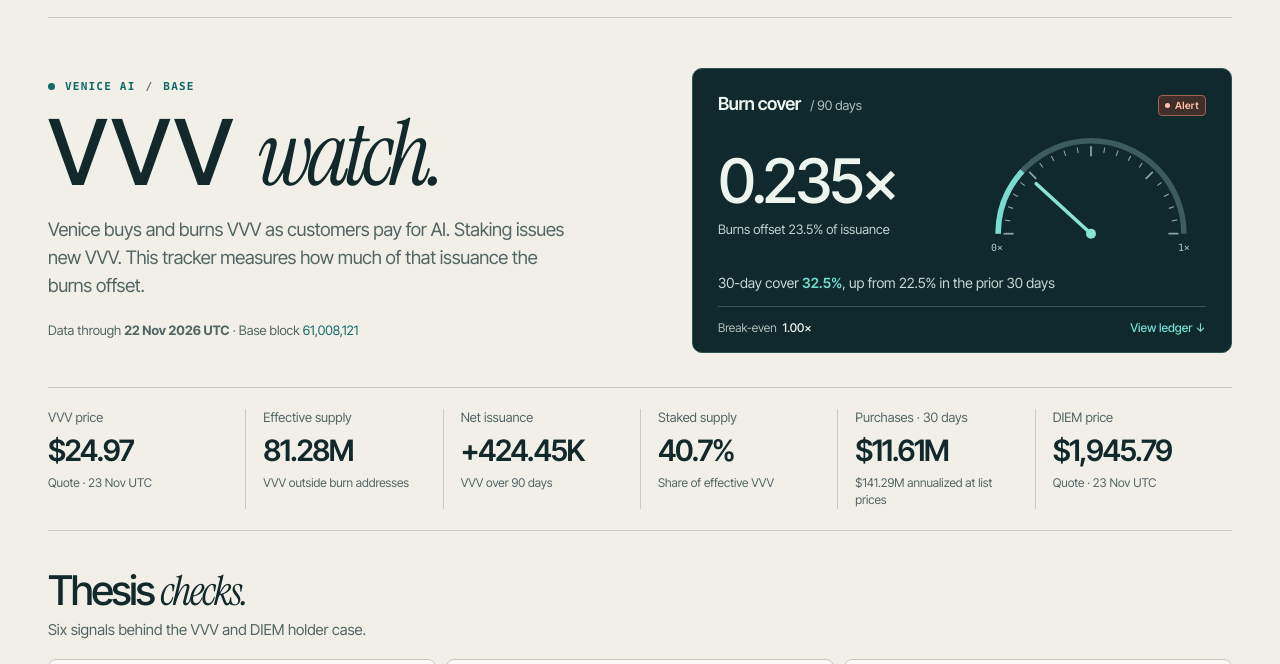
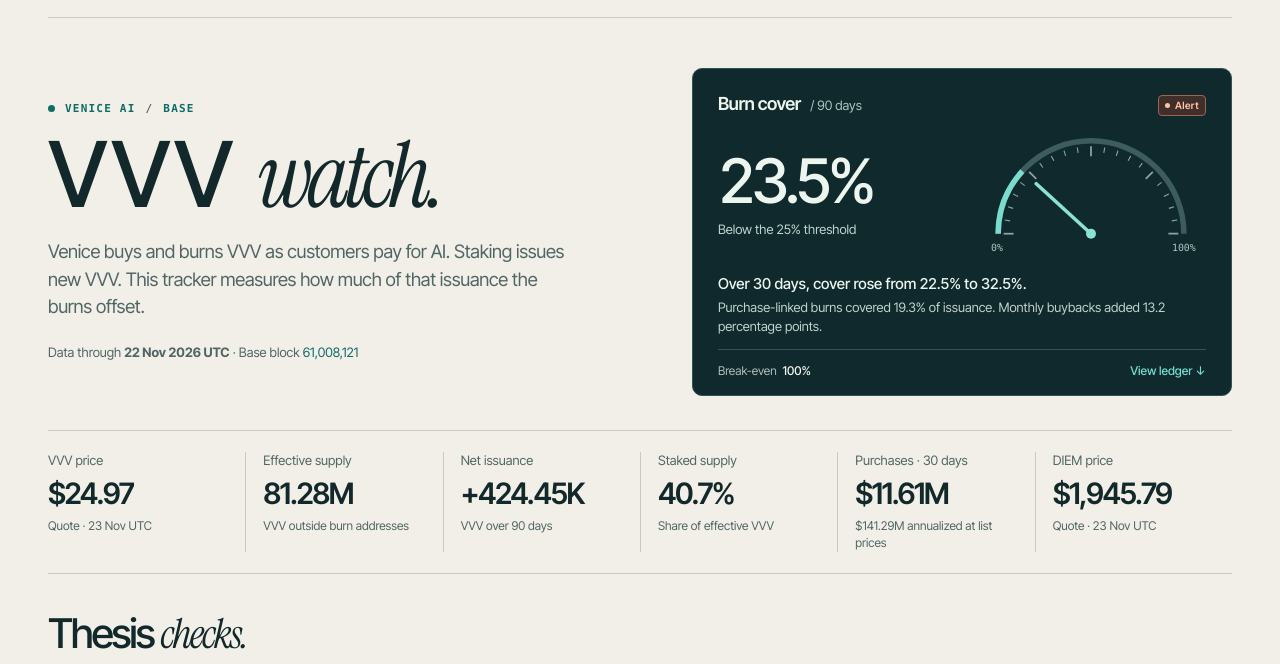
Before and after one commit to provatidis/vvvwatch, a website with bundled scripts: page index.html in a window 1280 px wide. Shown: the part 63-727 px from the top of the page. Built offline with nearby package versions, Linux system fonts and the light colour scheme.

Commit message:
Show the 30-day trend and verified contributions alongside burn cover

```diff
--- a/app.js
+++ b/app.js
@@ -1,5 +1,6 @@
 import { RULES, SALES } from './lib/config.js';
 import { diemTradeoff, holderSummary } from './lib/holders.js';
+import { burnCoverContext } from './lib/burn-cover.js';
 
 const DAY = 86_400_000;
 const BLANK = '—';
@@ -79,24 +80,19 @@ function drawGauge(ratio) {
   const ticks = Array.from({length:21}, (_,i) => `<path d="M${point(i/20, i%5 ? 74 : 70)} L${point(i/20,79)}" stroke="#8aa6a2" stroke-width="${i%5 ? 1 : 1.6}"/>`).join('');
   const pointer = Number.isFinite(ratio) ? `<path d="M104 92 L${point(Math.min(1,Math.max(0,ratio)),67)}" stroke="#89e2d3" stroke-width="3.2" stroke-linecap="round"/><circle cx="104" cy="92" r="4.5" fill="#89e2d3"/>` : '';
   const progress = Number.isFinite(ratio) ? `<path d="M20 92 A84 84 0 0 1 188 92" fill="none" pathLength="100" stroke="#79dcce" stroke-width="5" stroke-dasharray="${Math.min(100,Math.max(0,ratio * 100))} 101"/>` : '';
-  return `<svg viewBox="0 0 208 113"><path d="M20 92 A84 84 0 0 1 188 92" fill="none" stroke="#3d5c5d" stroke-width="5"/>${progress}${ticks}${pointer}<text class="gauge-label" x="19" y="108" text-anchor="middle">0×</text><text class="gauge-label" x="188" y="108" text-anchor="middle">1×</text></svg>`;
+  return `<svg viewBox="0 0 208 113"><path d="M20 92 A84 84 0 0 1 188 92" fill="none" stroke="#3d5c5d" stroke-width="5"/>${progress}${ticks}${pointer}<text class="gauge-label" x="19" y="108" text-anchor="middle">0%</text><text class="gauge-label" x="188" y="108" text-anchor="middle">100%</text></svg>`;
 }
 
 function renderOverview(s) {
   const w = s.supply?.windows?.['90'];
   const cover = s.checks?.find(check => check.id === 'cover');
+  const context = burnCoverContext(s.supply?.windows);
   $('cover-grade').innerHTML = grade(cover?.state);
-  $('cover-value').textContent = multiple(w?.ratio,3);
-  $('cover-note').textContent = Number.isFinite(w?.ratio) ? `Burns offset ${pct(w.ratio)} of issuance` : 'Awaiting a complete 90-day window';
-  const recent = s.supply?.windows?.['30'];
-  const recentNote = $('cover-recent');
-  recentNote.hidden = !Number.isFinite(recent?.ratio);
-  if (!recentNote.hidden) {
-    const previous = recent.priorRatio;
-    const change = recent.ratio > previous ? 'up from' : recent.ratio < previous ? 'down from' : 'level with';
-    const comparison = Number.isFinite(previous) ? `, ${change} ${pct(previous)} in the prior 30 days` : '';
-    recentNote.innerHTML = `30-day cover <strong>${pct(recent.ratio)}</strong>${comparison}`;
-  }
+  $('cover-value').textContent = pct(w?.ratio);
+  $('cover-note').textContent = context.thresholdNote;
+  $('cover-recent').textContent = context.trend;
+  $('cover-breakdown').textContent = context.breakdown;
+  $('cover-context').hidden = !context.trend && !context.breakdown;
   $('gauge').innerHTML = drawGauge(w?.ratio);
   const old = Date.now() - utcMidnight(s.lastDay) >= 3 * DAY;
   $('asof').innerHTML = `Data through <strong>${date(s.lastDay)} UTC</strong>${old ? ' · older snapshot' : ''}${s.evidence?.endBlock ? ` · Base block ${blockLink(s.evidence.endBlock)}` : ''}`;
--- a/index.html
+++ b/index.html
@@ -44,7 +44,15 @@
   <noscript><p>This dashboard uses JavaScript to read its <a href="./data/latest.json">daily snapshot</a>.</p></noscript>
   <section class="hero" aria-labelledby="title">
     <div class="hero-copy"><div class="eyeline"><span class="tag-dot"></span>Venice AI <span class="slash">/</span> Base</div><h1 id="title"><span class="title-token">VVV</span> <em>watch.</em></h1><p class="intro">Venice buys and burns VVV as customers pay for AI. Staking issues new VVV. This tracker measures how much of that issuance the burns offset.</p><p class="asof" id="asof" role="status">Loading daily snapshot…</p></div>
-    <div class="feature" aria-labelledby="cover-title"><div class="feature-top"><h2 id="cover-title">Burn cover <span> / 90 days</span></h2><span id="cover-grade"></span></div><div class="feature-content"><div><strong class="hero-number" id="cover-value">—</strong><p id="cover-note">Burned VVV per token minted</p></div><div class="gauge" id="gauge" aria-hidden="true"></div></div><p class="cover-recent" id="cover-recent" hidden></p><div class="feature-foot"><span>Break-even <b>1.00×</b></span><a href="#ledger">View ledger <span aria-hidden="true">↓</span></a></div></div>
+    <div class="feature" aria-labelledby="cover-title">
+      <div class="feature-top"><h2 id="cover-title">Burn cover <span> / 90 days</span></h2><span id="cover-grade"></span></div>
+      <div class="feature-content"><div><strong class="hero-number" id="cover-value">—</strong><p id="cover-note">Share of issuance offset by burns</p></div><div class="gauge" id="gauge" aria-hidden="true"></div></div>
+      <div class="cover-context" id="cover-context" hidden>
+        <p class="cover-recent" id="cover-recent"></p>
+        <p class="cover-breakdown" id="cover-breakdown"></p>
+      </div>
+      <div class="feature-foot"><span>Break-even <b>100%</b></span><a href="#ledger">View ledger <span aria-hidden="true">↓</span></a></div>
+    </div>
   </section>
   <div id="overview" class="metric-strip" aria-label="Snapshot figures"></div>
   <section class="section" id="checks" aria-labelledby="checks-title"><div class="section-head"><div><h2 id="checks-title">Thesis <em>checks.</em></h2><p>Six signals behind the VVV and DIEM holder case.</p></div></div><div id="check-list" class="check-grid"></div></section>
--- /dev/null
+++ b/lib/burn-cover.js
@@ -0,0 +1,41 @@
+import { THRESHOLDS } from './config.js';
+
+const valid = value => Number.isFinite(value) && value >= 0;
+const tenths = new Intl.NumberFormat('en-US', {minimumFractionDigits: 1, maximumFractionDigits: 1});
+const pct = ratio => tenths.format(100 * ratio) + '%';
+
+function trendText(recent) {
+  const current = recent?.ratio, prior = recent?.priorRatio;
+  if (!valid(current)) return '30-day cover needs 30 complete days with positive total issuance.';
+  if (!valid(prior)) return '30-day cover was ' + pct(current) + '. The preceding 30-day comparison is unavailable.';
+  if (current === prior) return 'Over 30 days, cover was unchanged at ' + pct(current) + '.';
+  const direction = current > prior ? 'rose' : 'fell';
+  if (pct(current) === pct(prior)) return 'Over 30 days, cover ' + direction + ' slightly. Both periods round to ' + pct(current) + '.';
+  return 'Over 30 days, cover ' + direction + ' from ' + pct(prior) + ' to ' + pct(current) + '.';
+}
+
+function breakdownText(recent) {
+  if (!valid(recent?.ratio)) return '';
+  const amounts = recent.burnAttribution;
+  if (!Number.isFinite(recent.minted) || recent.minted <= 0 || !valid(amounts?.burnSales) || !valid(amounts?.burnMonthly)) {
+    return 'The 30-day split by burn program is unavailable.';
+  }
+  const monthlyPoints = tenths.format(100 * (amounts.burnMonthly / recent.minted));
+  return 'Purchase-linked burns covered ' + pct(amounts.burnSales / recent.minted) +
+    ' of issuance. Monthly buybacks added ' + monthlyPoints + ' percentage ' + (monthlyPoints === '1.0' ? 'point.' : 'points.');
+}
+
+export function burnCoverContext(windows) {
+  const recent = windows?.[30], ratio = windows?.[90]?.ratio;
+  const threshold = THRESHOLDS.burnCover90d.watch;
+  const boundary = (100 * threshold).toLocaleString('en-US') + '% threshold';
+  let level = '90-day cover needs 90 complete days with positive total issuance.';
+  let thresholdNote = 'Awaiting a complete 90-day reading';
+  if (valid(ratio)) {
+    const position = ratio < threshold ? 'below' : ratio > threshold ? 'above' : 'at';
+    const relation = (ratio !== threshold && pct(ratio) === pct(threshold) ? 'just ' : '') + position + ' the ' + boundary;
+    level = '90-day cover was ' + pct(ratio) + ', ' + relation + '.';
+    thresholdNote = relation[0].toUpperCase() + relation.slice(1);
+  }
+  return {level, thresholdNote, trend: trendText(recent), breakdown: breakdownText(recent)};
+}
--- a/scripts/build.mjs
+++ b/scripts/build.mjs
@@ -8,7 +8,7 @@ if (snapshot.schemaVersion !== 1 || !snapshot.lastDay || !snapshot.supply?.histo
 }
 await mkdir(new URL('data/', dist), {recursive: true});
 await mkdir(new URL('lib/', dist), {recursive: true});
-for (const file of ['.nojekyll', 'CNAME', 'index.html', 'styles.css', 'app.js', 'assets', 'lib/config.js', 'lib/holders.js', 'data/latest.json']) {
+for (const file of ['.nojekyll', 'CNAME', 'index.html', 'styles.css', 'app.js', 'assets', 'lib/config.js', 'lib/holders.js', 'lib/burn-cover.js', 'data/latest.json']) {
   await cp(new URL(file, root), new URL(file, dist), {recursive: true});
 }
 console.log('Built static site in dist/ with data to ' + snapshot.lastDay);
--- a/styles.css
+++ b/styles.css
@@ -28,8 +28,10 @@
 /* Keep numeric comparisons legible at the same size as the surrounding text. */
 h1 { letter-spacing: 0; }
 .title-token { font-kerning: none; letter-spacing: .035em; }
-.cover-recent { margin: 0 0 13px; color: #c6dad5; font-size: .875rem; line-height: 1.45; }
-.cover-recent strong { color: var(--aqua); font-weight: 600; }
+.cover-context { margin-bottom: 13px; line-height: 1.45; }
+.cover-recent { color: #ecf6ef; font-size: .9375rem; font-weight: 500; }
+.cover-breakdown { color: #bfd3ce; font-size: .8125rem; }
+.cover-recent:not(:empty) + .cover-breakdown:not(:empty) { margin-top: 4px; }
 .check .check-why { border-top: 1px solid var(--light-rule); padding-top: 9px; margin-top: 9px; font-size: .8125rem; }
 .buyback-comparison { margin: 12px 0 6px; font-size: .9375rem; line-height: 1.55; }
 .burn-shares { max-width: 650px; }
```
Also changed, not shown: test/metrics.test.mjs (+34 -0 lines), data/latest.json, lib/metrics.js.
